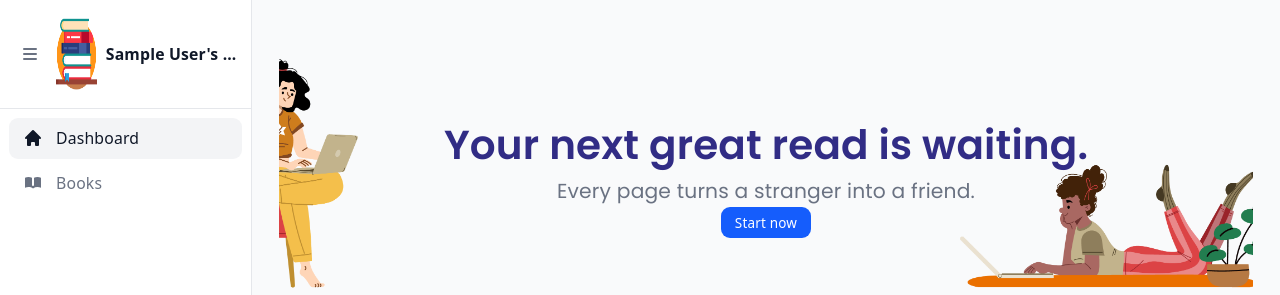
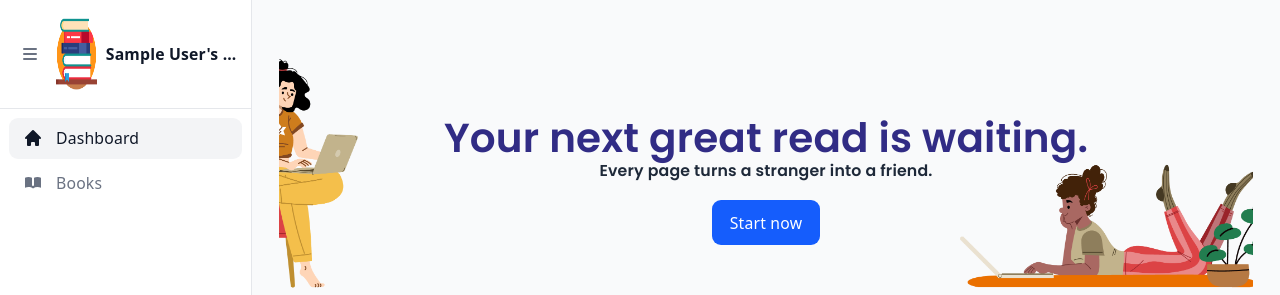
Before and after one commit to atikahadzman/react-frontend, a React (Vite) app: page /dashboard in a window 1280 px wide. Shown: the top 295 px of the page. Built offline with nearby package versions, Linux system fonts and the light colour scheme; no server answers; sample sign-in values are in the browser's storage.

Commit message:
refactor code for banners

```diff
--- a/src/layout/Banner.jsx
+++ b/src/layout/Banner.jsx
@@ -4,17 +4,21 @@ export default function Banner() {
     return (
         <div className="relative">
             {/* mobile */}
-            <img src="/banner-mobile.png" className="block md:hidden w-full h-48 object-cover rounded-2xl" />
+            <img src="/banner-mobile.png" className="block md:hidden w-full object-cover rounded-2xl" />
 
             {/* desktop */}
             <img src="/banner.png" className="hidden md:block w-full h-64 object-cover rounded-2xl" />
 
             <div className="absolute inset-0 flex flex-col justify-center items-center text-indigo-900">
-                <h4 className="font-poppins text-2xl md:text-4xl font-bold">Your next great read is waiting.</h4>
-                <p className="font-poppins text-sm md:text-lg italic text-gray-500 pt-2">Every page turns a stranger into a friend.</p>
+                <h4 className="font-poppins text-2xl md:text-4xl font-bold">
+                    Your next great read is waiting.
+                </h4>
+                <p className="font-poppins font-bold text-sm text-gray-800 italic">
+                    Every page turns a stranger into a friend.
+                </p>
 
                 <a href="/books"
-                    className="text-xs text-white bg-blue-600 hover:bg-blue-700 px-3 py-1.5 rounded-lg transition font-medium whitespace-nowrap"
+                    className="flex items-center gap-2 bg-blue-600 hover:bg-blue-700 text-white text-sm font-medium px-4 py-2.5 rounded-lg transition mt-4"
                 >
                     Start now
                 </a>
--- a/src/pages/books/BookBanner.jsx
+++ b/src/pages/books/BookBanner.jsx
@@ -11,11 +11,11 @@ export default function BookBanner({ books, onClose, onSuccess }) {
             <img src="/books-banner-mobile.png" className="block md:hidden w-full object-cover rounded-2xl" />
             <img src="/books-banner.png" className="hidden md:block w-full h-50 object-cover rounded-2xl" />
 
-            <div className="absolute inset-0 flex flex-col justify-center items-start text-indigo-900 pl-10">
+            <div className="absolute inset-0 flex flex-col items-start text-indigo-900 pb-20 px-8">
                 <h4 className="text-2xl font-semibold text-gray-900 italic">
                     "A reader lives a thousand lives before he dies."
                 </h4>
-                <p className="font-poppins text-sm text-gray-500">
+                <p className="font-poppins text-sm text-gray-800">
                     — George R.R. Martin
                 </p>
 
--- a/src/pages/users/Banner.jsx
+++ b/src/pages/users/Banner.jsx
@@ -11,11 +11,11 @@ export default function BookBanner({ users, onClose, onSuccess }) {
             <img src="/users-banner-mobile.png" className="block md:hidden w-full object-cover rounded-2xl" />
             <img src="/users-banner.png" className="hidden md:block w-full h-50 object-cover rounded-2xl" />
 
-            <div className="absolute inset-0 flex flex-col justify-center items-start text-indigo-900 pl-10">
+            <div className="absolute inset-0 flex flex-col items-start text-indigo-900 pb-20 px-8">
                 <h4 className="text-2xl font-semibold text-gray-900 italic">
                     "Not all those who wander are lost."
                 </h4>
-                <p className="font-poppins text-sm text-gray-500">
+                <p className="font-poppins text-sm text-gray-800">
                     — J.R.R. Tolkien
                 </p>
 
```
